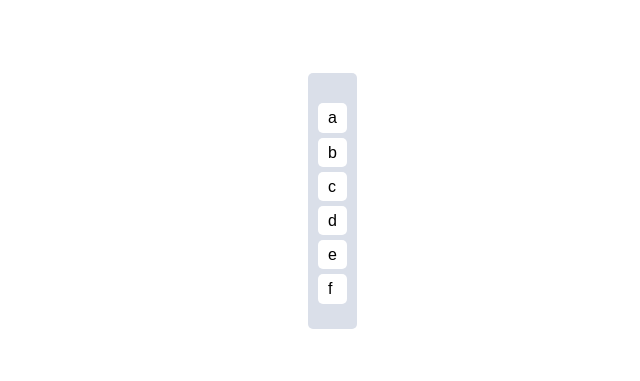
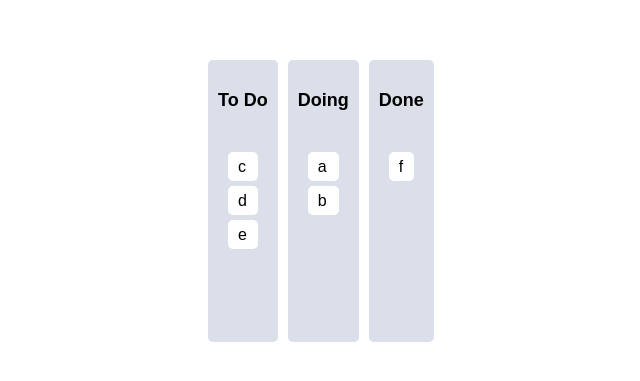
Before and after one commit to wjdghks963/drag-content, a React (Create React App) app: page / in a window 1280 px wide. Shown: the part 199-580 px from the top of the page, without its empty margins (92-732 px from the left). Built offline with nearby package versions, Linux system fonts and the light colour scheme.

Commit message:
board에서 item을 옮김

```diff
--- a/src/App.tsx
+++ b/src/App.tsx
@@ -1,17 +1,12 @@
-import {
-  DragDropContext,
-  Droppable,
-  Draggable,
-  DropResult,
-} from "react-beautiful-dnd";
+import { DragDropContext, DropResult } from "react-beautiful-dnd";
 import { useRecoilState } from "recoil";
 import { toDostate } from "./atoms";
 import styled from "styled-components";
-import DragabbleCard from "./Component/DragabbleCard";
+import Board from "./Components/Board";
 
 const Wrapper = styled.div`
   display: flex;
-  max-width: 480px;
+  max-width: 680px;
   width: 100%;
   margin: 0 auto;
   justify-content: center;
@@ -22,45 +17,51 @@
 const Borads = styled.div`
   display: flex;
   width: 100%;
+  gap: 10px;
   grid-template-columns: repeat(3, 1fr);
-`;
-
-const Board = styled.div`
-  padding: 20px 10px;
-  padding-top: 30px;
-  background-color: ${(props) => props.theme.boardColor};
-  border-radius: 5px;
-  min-height: 200px;
 `;
 
 function App() {
   const [toDos, setToDos] = useRecoilState(toDostate);
-  const onDragEnd = ({ draggableId, destination, source }: DropResult) => {
+  const onDragEnd = (info: DropResult) => {
+    const { destination, draggableId, source } = info;
     if (!destination) return;
-
-    setToDos((oldToDos) => {
-      const toDosCopy = [...oldToDos];
-      // 선택한 index부분에서 한개의 원소를 없애고
-      toDosCopy.splice(source.index, 1);
-      // 선택한 index가 도착한 부분에 아무것도 자르지 않고 넣어준다.
-      toDosCopy.splice(destination?.index, 0, draggableId);
-      return toDosCopy;
-    });
+    if (destination?.droppableId === source.droppableId) {
+      // 같은 보드에서 움직인다.
+      setToDos((allBoards) => {
+        const boardCopy = [...allBoards[source.droppableId]];
+        // 선택한 index부분에서 한개의 원소를 없애고
+        boardCopy.splice(source.index, 1);
+        // 선택한 index가 도착한 부분에 아무것도 자르지 않고 선택한 ID를 넣어준다.
+        boardCopy.splice(destination?.index, 0, draggableId);
+        return {
+          ...allBoards,
+          [source.droppableId]: boardCopy,
+        };
+      });
+    }
+    if (destination?.droppableId !== source.droppableId) {
+      // board를 건너서 바꿈
+      setToDos((allBoards) => {
+        const sourceBoard = [...allBoards[source.droppableId]];
+        const destinationBoard = [...allBoards[destination.droppableId]];
+        sourceBoard.splice(source.index, 1);
+        destinationBoard.splice(destination?.index, 0, draggableId);
+        return {
+          ...allBoards,
+          [source.droppableId]: sourceBoard,
+          [destination.droppableId]: destinationBoard,
+        };
+      });
+    }
   };
   return (
     <DragDropContext onDragEnd={onDragEnd}>
       <Wrapper>
         <Borads>
-          <Droppable droppableId="one">
-            {(magic) => (
-              <Board ref={magic.innerRef} {...magic.droppableProps}>
-                {toDos.map((toDo, index) => (
-                  <DragabbleCard key={toDo} toDo={toDo} index={index} />
-                ))}
-                {magic.placeholder}
-              </Board>
-            )}
-          </Droppable>
+          {Object.keys(toDos).map((boardId) => (
+            <Board boardId={boardId} key={boardId} toDos={toDos[boardId]} />
+          ))}
         </Borads>
       </Wrapper>
     </DragDropContext>
--- /dev/null
+++ b/src/Components/Board.tsx
@@ -0,0 +1,43 @@
+import { Droppable } from "react-beautiful-dnd";
+import styled from "styled-components";
+import DragabbleCard from "./DragabbleCard";
+
+const Wrapper = styled.div`
+  padding: 20px 10px;
+  padding-top: 30px;
+  background-color: ${(props) => props.theme.boardColor};
+  border-radius: 5px;
+  min-height: 200px;
+`;
+
+const Title = styled.h2`
+  text-align: center;
+  font-weight: 600;
+  margin-bottom: 10px;
+  font-size: 18px;
+`;
+
+interface IBoardProps {
+  toDos: string[];
+  boardId: string;
+}
+
+function Board({ toDos, boardId }: IBoardProps) {
+  return (
+    <Wrapper>
+      <Title>{boardId}</Title>
+      <Droppable droppableId={boardId}>
+        {(magic) => (
+          <Wrapper ref={magic.innerRef} {...magic.droppableProps}>
+            {toDos.map((toDo, index) => (
+              <DragabbleCard key={toDo} toDo={toDo} index={index} />
+            ))}
+            {magic.placeholder}
+          </Wrapper>
+        )}
+      </Droppable>
+    </Wrapper>
+  );
+}
+
+export default Board;
--- a/src/atoms.tsx
+++ b/src/atoms.tsx
@@ -1,6 +1,14 @@
 import { atom, selector } from "recoil";
 
-export const toDostate = atom({
+interface IToDoState {
+  [key: string]: string[];
+}
+
+export const toDostate = atom<IToDoState>({
   key: "toDo",
-  default: ["a", "b", "c", "d", "e", "f"],
+  default: {
+    "To Do": ["c", "d", "e"],
+    Doing: ["a", "b"],
+    Done: ["f"],
+  },
 });
```
Also changed, not shown: src/Components/DragabbleCard.tsx (renamed from src/Component/DragabbleCard.tsx).
